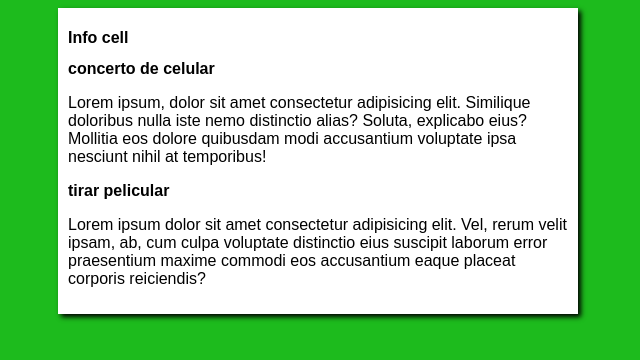
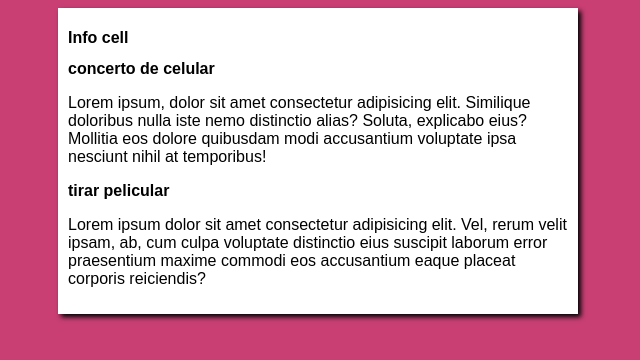
Before and after one commit to gustavoduartee/projeto-site, a plain HTML site: page index.html in a window 1280 px wide. Shown: the whole page, without its empty margins (322-962 px from the left). Drawn offline with Linux system fonts and the light colour scheme; files that its build step writes are made by us from their sources.

Commit message:
atualizei o design

```diff
--- a/style.css
+++ b/style.css
@@ -1,11 +1,11 @@
-*{
+* {
     font-family: Arial, Helvetica, sans-serif;
     font-size: 16px;
 
 }
 
 body {
-    background-color: rgb(29, 187, 29);
+    background-color: rgb(201, 63, 116);
 
 }
 
@@ -15,4 +15,5 @@ main{
     margin: auto;
     padding: 10px;
     box-shadow: 3px 3px 5px; rgba(0, 0,0,0.473);
+
 }
```
